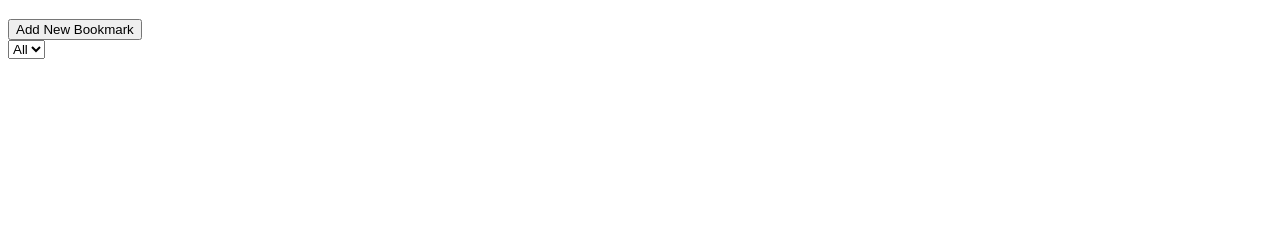
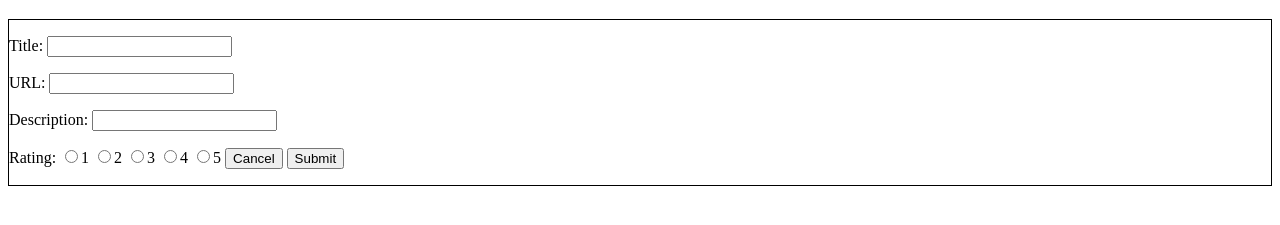
Before and after one commit to thinkful-ei18/Dylan-Bookmarks, a plain HTML site: page index.html in a window 1280 px wide. Both pictures are taken after a click on the button "Add New Bookmark". Shown: the part 61-286 px from the top of the page. Drawn offline with nearby package versions, Linux system fonts and the light colour scheme; no server answers.

Commit message:
Add filter functionality

```diff
--- a/index.html
+++ b/index.html
@@ -11,16 +11,16 @@
 <body>
   <h1>Bookmarks</h1>
   <form class="add-bookmark">
-    <button type="button">Add New Bookmark</button>
+    <button type="button" class="js-add-bookmark-button">Add New Bookmark</button>
   </form>
 
-  <select name="rating-field">
-    <option value="0" selected>All</option>
-    <option value="1">1</option>
-    <option value="2">2</option>
-    <option value="3">3</option>
-    <option value="4">4</option>
-    <option value="5">5</option>
+  <select name="rating-field" id="rating-field">
+    <option value=0>All</option>
+    <option value=1>1</option>
+    <option value=2>2</option>
+    <option value=3>3</option>
+    <option value=4>4</option>
+    <option value=5>5</option>
   </select>
   <div class="bookmark-content">
   </div>
--- a/main.css
+++ b/main.css
@@ -1,5 +1,9 @@
 .bookmark {
   border: 1px black solid;
+}
+
+.hidden {
+  display: none;
 }
 
 .checked {
--- a/scripts/bookmarkList.js
+++ b/scripts/bookmarkList.js
@@ -6,6 +6,46 @@ const bookmarkList = (function() {
 
   const getIdFromElement = function(element) {
     return $(element).closest('div').data('id');
+  };
+
+  const handleAddBookmarkButton = function() {
+    $('.js-add-bookmark-button').on('click', event => {
+      let newItem = {
+        id: 'undefined',
+        title: '',
+        url: '',
+        desc: '',
+        rating: 0
+      };
+      store.addItem(newItem, true);
+      navButtonToggle();
+      render();
+    });
+  };
+
+  const handleBookmarkSubmit = function() {
+    $('.bookmark-content').on('click', '.submit', event => {
+      event.preventDefault();
+      if (getIdFromElement(event.currentTarget) === 'undefined') {
+        let newItem = {
+          title: $('.bookmark-title input').val(),
+          url: $('.bookmark-url input').val(),
+          desc: $('.bookmark-description input').val(),
+          rating: $('input[name=bookmark-rating]:checked').val()
+        };
+        api.addItem(newItem, response => {
+          store.addItem(response);
+          store.deleteBookmark('undefined');
+          navButtonToggle();
+          render();
+        });
+      }
+    });
+  };
+
+  const navButtonToggle = function() {
+    $('.add-bookmark').toggleClass('hidden');
+    $('#rating-field').toggleClass('hidden');
   };
 
   const handleExpandView = function() {
@@ -26,13 +66,29 @@ const bookmarkList = (function() {
     });
   };
 
+  const handleFilter = function() {
+    $('#rating-field').on('change', event => {
+      store.ratingFilter = $('#rating-field option:selected').val();
+      render();
+    });
+  };
+
   const bindEventListeners = function(){
     handleExpandView();
+    handleAddBookmarkButton();
+    handleBookmarkSubmit();
     handleDeleteBookmark();
+    handleFilter();
   };
 
   const render = function() {
-    const renderedBookmarks = renderBookmarks(store.bookmarks);
+    let filteredBookmarks = store.bookmarks;
+    if (parseInt(store.ratingFilter) !== 0) {
+      filteredBookmarks = filteredBookmarks.filter(bookmark => {
+        return bookmark.rating === parseInt(store.ratingFilter);
+      });
+    }
+    const renderedBookmarks = renderBookmarks(filteredBookmarks);
     $('.bookmark-content').html(renderedBookmarks);
   };
 
@@ -45,18 +101,18 @@ const bookmarkList = (function() {
   };
 
   const generateRating = function(rating) {
-    let generated = `
+    let generatedRating = `
       <span class="fa fa-star"></span>
       <span class="fa fa-star"></span>
       <span class="fa fa-star"></span>
       <span class="fa fa-star"></span>
       <span class="fa fa-star"></span>`;
     if (rating !== null) {
-      generated =
+      generatedRating =
         '<span class="fa fa-star checked" />\n'.repeat(rating) +
         '<span class="fa fa-star" />\n'.repeat(5 - rating);
     }
-    return generated;
+    return generatedRating;
   };
 
   const generateBookmarkHTML = function(bookmark) {
@@ -71,16 +127,36 @@ const bookmarkList = (function() {
 
   const generateExpandedHTML = function(bookmark) {
     const rating = generateRating(bookmark.rating);
-    return `
+    let expanded = `
     <div class="bookmark" data-id="${bookmark.id}">
       <h2 class="collapsible">&#9660 ${bookmark.title}</h2>
-      <p class="link">${bookmark.url}</p>
+      <a href="${bookmark.url}"><p class="link">${bookmark.url}</p></a>
       <p class="description">${bookmark.desc}</p>
       ${rating}
       <button class="edit">Edit</button>
       <button class="delete">Delete</button>
     </div>
     `;
+    if (bookmark.editing){
+      expanded = `
+        <div class="bookmark" data-id="${bookmark.id}">
+          <form>
+            <p class="bookmark-title">Title: <input type ="text" value="${bookmark.title}"></p>
+            <p class="bookmark-url">URL: <input type="url" value="${bookmark.url}"></p>
+            <p class="bookmark-description">Description: <input type="text-field" value="${bookmark.desc}"></p>
+            <p class="bookmark-rating">Rating:
+              <input name="bookmark-rating" type="radio" value="1">1
+              <input name="bookmark-rating" type="radio" value="2">2
+              <input name="bookmark-rating" type="radio" value="3">3
+              <input name="bookmark-rating" type="radio" value="4">4
+              <input name="bookmark-rating" type="radio" value="5">5
+          <button class="cancel">Cancel</button>
+          <button class="submit">Submit</button>
+        </div>
+        `;
+    }
+
+    return expanded;
   };
 
   return {
--- a/scripts/store.js
+++ b/scripts/store.js
@@ -4,14 +4,14 @@
 
 const store = (function() {
 
-  const addItem = function(item) {
-    item.expanded = false;
-    item.editing = false;
-    this.bookmarks.push(item);
+  const addItem = function(item, unsavedItem = false) {
+    item.expanded = unsavedItem;
+    item.editing = unsavedItem;
+    this.bookmarks.unshift(item);
   };
 
   const update = function(id, newData) {
-    const item = this.bookmarks.find(item => item.id === id);
+    const item = this.findById(id);
     Object.assign(item, newData);
   };
 
```
